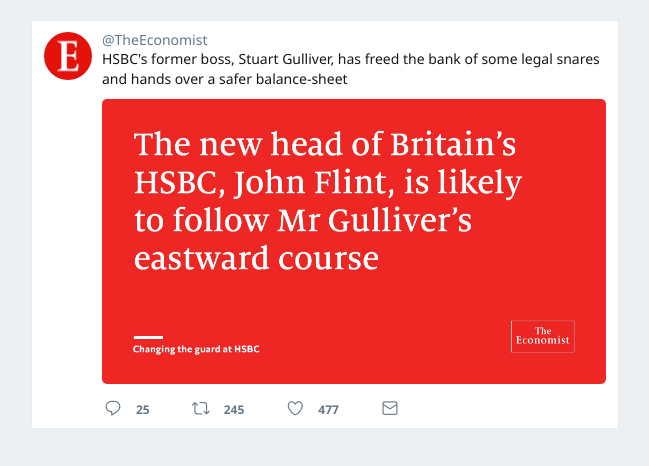
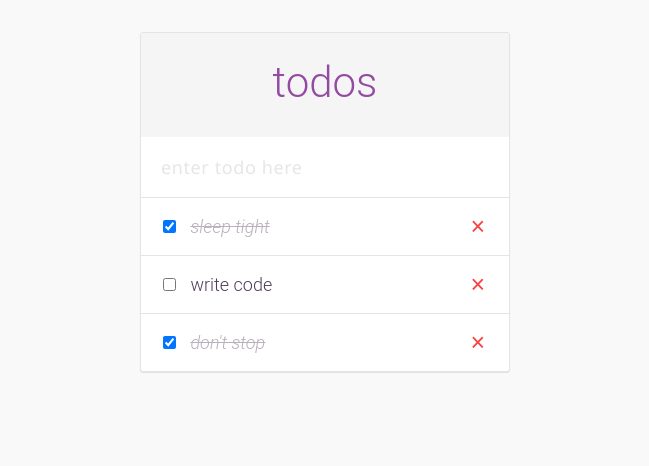
Before and after one commit to davidkvara/react-sandbox, a React (Create React App) app: page /examples in a window 1280 px wide. Shown: the top 466 px of the page, without its empty margins (315-964 px from the left). Built offline with nearby package versions, Linux system fonts and the light colour scheme.

Commit message:
improve todo

```diff
--- a/src/examples/todo/todo.css
+++ b/src/examples/todo/todo.css
@@ -1,7 +1,6 @@
 body {
-  margin: 0;
   padding: 2em;
-  background: #fafafa;
+  background: #f9f9f9;
   font-family: "Segoe UI", Tahoma, Geneva, Verdana, sans-serif;
   color: #334554;
 }
@@ -15,12 +14,11 @@
 .todo {
   max-width: 370px;
   width: 100%;
-  margin: auto;
+  margin: 0 auto;
   border-radius: 3px;
-  background: #fbfbfb;
-  box-shadow: 1px 1px 1px #eee, -1px -1px 1px #eee, -1px 1px 1px #eee,
-    1px -1px 1px #eee;
-  border: 1px solid #ddd;
+  background: #fff;
+  box-shadow: 0 1px 1px rgba(27, 31, 35, 0.1);
+  border: 1px solid #e1e4e8;
   overflow: hidden;
 }
 
@@ -31,33 +29,8 @@
   text-align: center;
   margin: 0;
   font-family: "Roboto", sans-serif;
-  color: rgb(138, 73, 151);
+  color: #934ba1;
   font-size: 42px;
-}
-
-.todo-item {
-  width: 100%;
-  padding: 1em 1em 1em 0.8em;
-  list-style: none;
-  font-size: 18px;
-  font-family: "Roboto", sans-serif;
-  font-weight: 300;
-  border-top: 1px solid #e4e4e4;
-  color: #644972;
-  user-select: none;
-}
-
-input[type="checkbox"] {
-  margin-right: 10px;
-  width: 13px;
-  height: 13px;
-  border: 1px solid #eee;
-  background: tomato;
-  border-radius: 50%;
-}
-
-label {
-  cursor: pointer;
 }
 
 .input {
@@ -65,19 +38,55 @@
   padding: 18px 20px;
   font-size: 18px;
   border: 0;
-  letter-spacing: 1px;
-  color: #cecece;
+  letter-spacing: 0.6px;
+  font-family: inherit;
+  font-weight: 300;
+  color: #834091;
 }
 
 ::-webkit-input-placeholder {
   color: #e6e6e6;
 }
 
-form {
-  position: relative;
+.input:focus {
+  outline: 0;
+  outline: 2px solid #da9ae7;
 }
 
-.input:focus {
-  outline: 0;
-  color: #474167;
+.todo-item {
+  width: 100%;
+  list-style: none;
+  padding: 0 1em;
+  font-size: 18px;
+  font-family: "Roboto", sans-serif;
+  font-weight: 300;
+  border-top: 1px solid #e4e4e4;
+  color: #503c5a;
+  user-select: none;
+  display: flex;
+  align-items: center;
 }
+
+.todo-item label {
+  padding: 1em 0 1em;
+  flex: 1;
+  cursor: pointer;
+}
+.todo-item label > input[type="checkbox"] {
+  margin-right: 10px;
+}
+.todo-item label > input[type="checkbox"]:checked ~ span {
+  text-decoration: line-through;
+  font-style: italic;
+  opacity: 0.4;
+}
+
+.dlt {
+  color: #f64242;
+  font-weight: 500;
+  cursor: pointer;
+  font-size: 25px;
+  background: none;
+  border: 0;
+  transition: 0.3s;
+}
--- a/src/examples/todo/todo.js
+++ b/src/examples/todo/todo.js
@@ -5,11 +5,10 @@
   state = {
     value: "",
     todos: [
-      { item: "sleep tight", completed: true },
-      { item: "write code", completed: false },
-      { item: "don't stop", completed: true }
-    ],
-    visibilityFilter: "SHOW_ALL"
+      { text: "sleep tight", completed: true },
+      { text: "write code", completed: false },
+      { text: "don't stop", completed: true }
+    ]
   };
 
   handleChange = e => {
@@ -18,7 +17,12 @@
 
   handleSubmit = e => {
     e.preventDefault();
-    const newItem = { item: this.state.value, completed: false };
+    const todoKeys = this.state.todos.map(todo => todo.text);
+    const alreadyExist = todoKeys.includes(this.state.value);
+    if (!this.state.value || alreadyExist) {
+      return;
+    }
+    const newItem = { text: this.state.value, completed: false };
     this.setState({ todos: this.state.todos.concat(newItem), value: "" });
   };
 
@@ -26,7 +30,7 @@
     const newTodos = this.state.todos.map((todo, index) => {
       if (index === i) {
         return {
-          item: todo.item,
+          text: todo.text,
           completed: !todo.completed
         };
       }
@@ -34,16 +38,11 @@
     });
     this.setState({ todos: newTodos });
   };
-  /*
-  showComplete = () => {
-    const completed = this.state.todos.filter(todo => todo.completed);
-    this.setState({ todos: completed });
+
+  handleDelete = it => {
+    const newTodos = this.state.todos.filter(todo => todo.text !== it.text);
+    this.setState({ todos: newTodos });
   };
-
-  showActive = () => {
-    const active = this.state.todos.filter(todo => !todo.completed);
-    this.setState({ todos: active });
-  };*/
 
   render() {
     return (
@@ -54,48 +53,30 @@
             type="text"
             onChange={this.handleChange}
             value={this.state.value}
-            placeholder="enter todo"
+            placeholder="enter todo here"
             className="input"
           />
           <span className="focus-border" />
         </form>
         <ul>
           {this.state.todos.map((todo, i) => {
-            if (todo.completed) {
-              return (
-                <li key={todo.item + i} className="todo-item">
-                  <strike>
-                    <label>
-                      <input
-                        type="checkbox"
-                        onChange={() => this.handleToggleCheck(i)}
-                        checked={todo.completed}
-                      />{" "}
-                      {todo.item}
-                    </label>
-                  </strike>
-                </li>
-              );
-            }
             return (
-              <li key={todo.item + i} className="todo-item">
+              <li key={todo.text} className="todo-item">
                 <label>
                   <input
                     type="checkbox"
                     onChange={() => this.handleToggleCheck(i)}
                     checked={todo.completed}
                   />{" "}
-                  {todo.item}
+                  <span>{todo.text}</span>
                 </label>
+                <button className="dlt" onClick={() => this.handleDelete(todo)}>
+                  &times;
+                </button>
               </li>
             );
           })}
         </ul>
-        {/* <div>
-          <button onClick={this.showComplete}>completed</button>
-          <button onClick={this.showActive}>active</button>
-          <button onClick={this.showAll}>all</button>
-        </div> */}
       </div>
     );
   }
--- a/src/index.js
+++ b/src/index.js
@@ -1,10 +1,6 @@
 import React from "react";
 import ReactDOM from "react-dom";
 import "./index.css";
-// import Layout from "./bootstrap/layout/app";
-// import { BrowserRouter as Router } from "react-router-dom";
-// import Example from "./examples/animation/initial";
-// import App from "./examples/code-split/code-splitting";
-import App from "./examples/tweet/app";
+import App from "./examples/todo/todo";
 
 ReactDOM.render(<App />, document.getElementById("root"));
```
Also changed, not shown: src/examples/css/todo.css (deleted, +0 -88 lines), src/examples/todo.js (deleted, +0 -94 lines).
